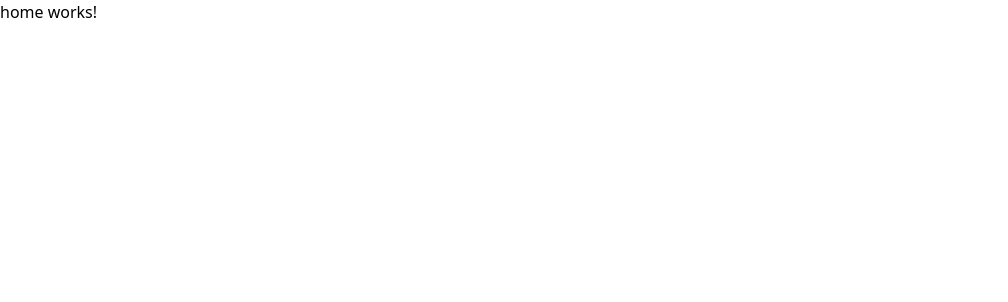
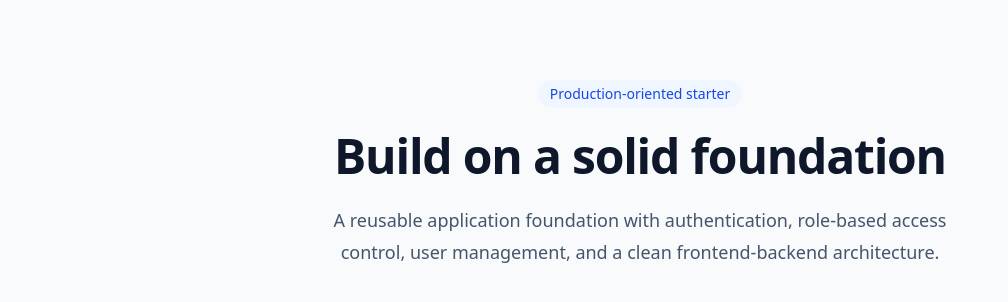
Before and after one commit to MakisVarv/angular-auth-starter, an Angular app: page / in a window 1280 px wide. Shown: the top 302 px of the page, without its empty margins (0-1008 px from the left). Built offline with nearby package versions, Linux system fonts and the light colour scheme.

Commit message:
initial home render

```diff
--- a/src/app/pages/home/home.html
+++ b/src/app/pages/home/home.html
@@ -1 +1,17 @@
-<p>home works!</p>
+<div class="flex-1 bg-slate-50">
+  <section class="px-4 py-20 sm:px-6 lg:px-8">
+    <div class="mx-auto max-w-6xl">
+      <div class="mx-auto max-w-3xl text-center">
+        <span class="inline-flex rounded-full bg-blue-50 px-3 py-1 text-sm font-medium text-blue-700">
+          {{title}}
+        </span>
+
+        <h1 class="mt-6 text-4xl font-bold tracking-tight text-slate-900 sm:text-5xl">
+          {{subTitle}}
+        </h1>
+
+        <p class="mx-auto mt-6 max-w-2xl text-lg leading-8 text-slate-600">{{description}}</p>
+      </div>
+    </div>
+  </section>
+</div>
--- a/src/app/pages/home/home.ts
+++ b/src/app/pages/home/home.ts
@@ -6,4 +6,29 @@ import { Component } from '@angular/core';
   styleUrl: './home.css',
   templateUrl: './home.html',
 })
-export class Home {}
+export class Home {
+  title = 'Production-oriented starter';
+  subTitle = 'Build on a solid foundation';
+  description =
+    'A reusable application foundation with authentication, role-based access control, user management, and a clean frontend-backend architecture.';
+  features = [
+    {
+      title: 'Authentication',
+      description: 'Secure login, registration, session handling, and protected application areas.',
+    },
+    {
+      title: 'Role-Based Access',
+      description:
+        'Permission-aware routes, navigation, and actions backed by server-side authorization.',
+    },
+    {
+      title: 'User Management',
+      description: 'Create, update, activate, deactivate, assign roles, and manage user accounts.',
+    },
+    {
+      title: 'API-Ready Architecture',
+      description:
+        'A clean separation between frontend and backend designed for scalable application development.',
+    },
+  ];
+}
```
